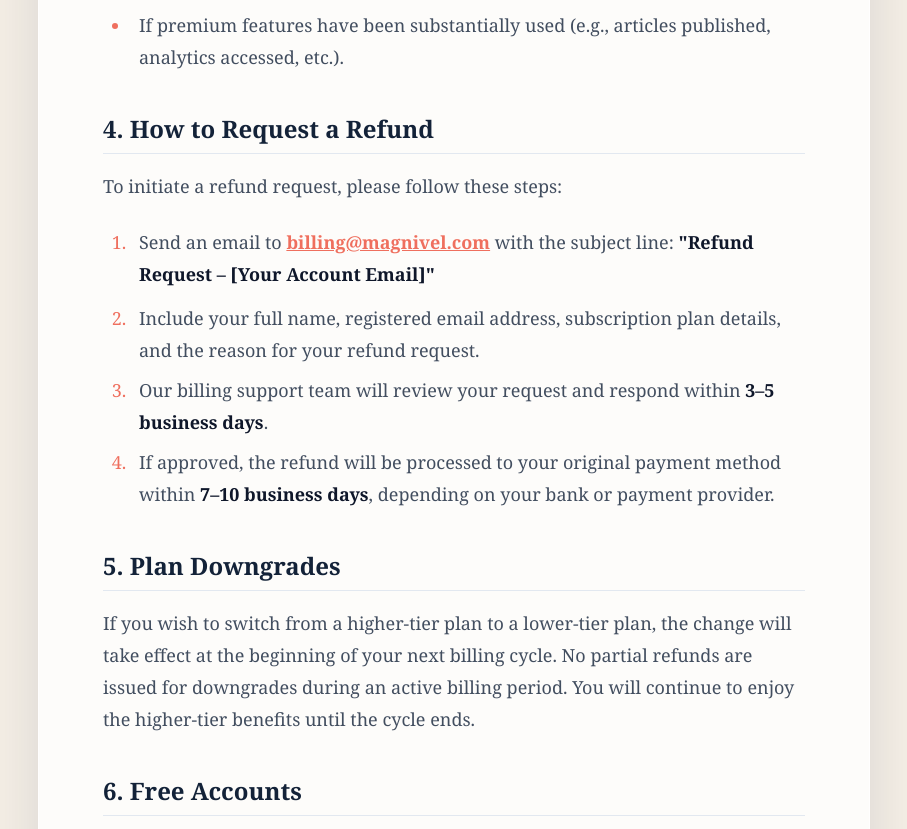
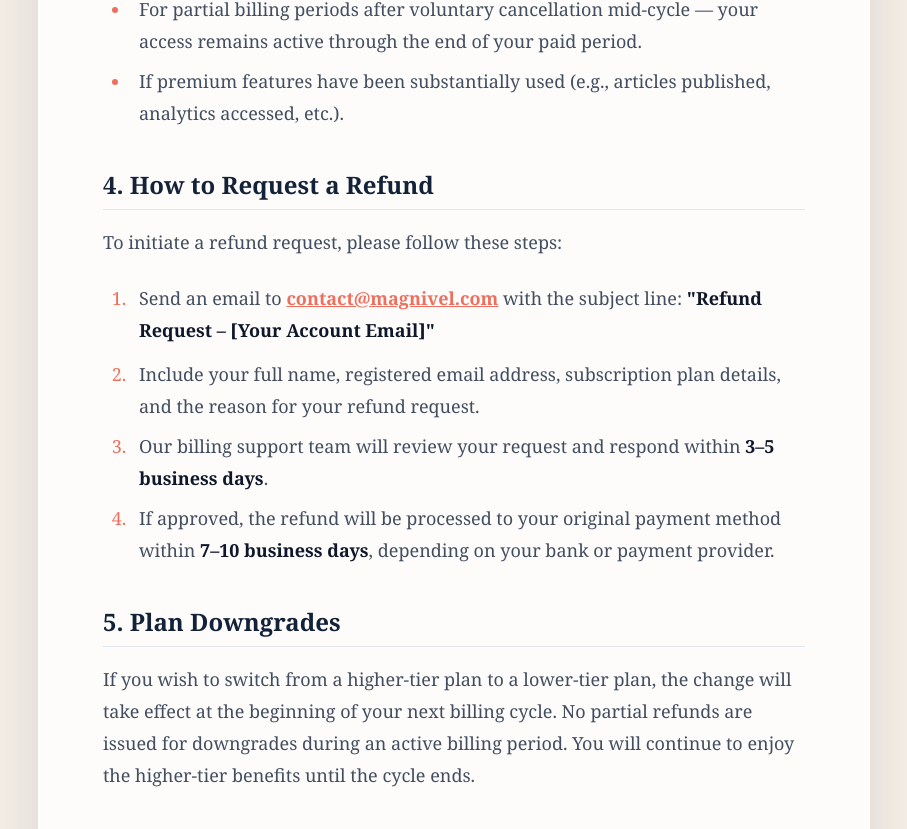
Before and after one commit to naveenmalik28/frontend-mm, a React (Vite) app: page /cancellation-refund-policy in a window 1280 px wide. Shown: the part 1968-2797 px from the top of the page, without its empty margins (186-1093 px from the left). Built offline with nearby package versions, Linux system fonts and the light colour scheme; no server answers.

Commit message:
update info pages

```diff
--- a/src/pages/info/CancellationRefundPolicy.jsx
+++ b/src/pages/info/CancellationRefundPolicy.jsx
@@ -38,7 +38,7 @@ export default function CancellationRefundPolicy() {
         <div className="glass-panel p-8 sm:p-12 md:p-16 shadow-xl shadow-ink/5 border border-white">
           <div className="prose prose-slate prose-lg max-w-none text-ink/80 prose-headings:font-display prose-headings:text-ink prose-a:text-coral hover:prose-a:text-coral/80 prose-li:marker:text-coral">
             <p className="lead text-xl text-ink/90 font-medium mb-8">
-              At <strong>Magnivel International Media</strong>, we strive to ensure that every user has a transparent and fair experience. This Cancellation & Refund Policy outlines your rights and the procedures for cancelling subscriptions and requesting refunds.
+              At <strong>Magnivel International Media</strong>, we strive to ensure that every user has a transparent and fair experience. The website <strong>magnivel.com</strong> is owned and operated by <strong>Magnivel International</strong> (<a href="https://magnivelinternational.com" target="_blank" rel="noopener noreferrer">magnivelinternational.com</a>). This Cancellation & Refund Policy outlines your rights and the procedures for cancelling subscriptions and requesting refunds.
             </p>
 
             <h2 className="text-2xl mt-10 mb-4 border-b border-slate-200 pb-2">1. Subscription Cancellation</h2>
@@ -77,7 +77,7 @@ export default function CancellationRefundPolicy() {
               To initiate a refund request, please follow these steps:
             </p>
             <ol className="space-y-2">
-              <li>Send an email to <a href="mailto:billing@magnivel.com" className="font-bold">billing@magnivel.com</a> with the subject line: <strong>"Refund Request – [Your Account Email]"</strong></li>
+              <li>Send an email to <a href="mailto:contact@magnivel.com" className="font-bold">contact@magnivel.com</a> with the subject line: <strong>"Refund Request – [Your Account Email]"</strong></li>
               <li>Include your full name, registered email address, subscription plan details, and the reason for your refund request.</li>
               <li>Our billing support team will review your request and respond within <strong>3–5 business days</strong>.</li>
               <li>If approved, the refund will be processed to your original payment method within <strong>7–10 business days</strong>, depending on your bank or payment provider.</li>
@@ -101,7 +101,7 @@ export default function CancellationRefundPolicy() {
             <div className="mt-12 bg-slate-50 p-6 rounded-2xl border border-slate-200">
               <h2 className="text-xl m-0 mb-2 font-display text-ink">8. Need Help?</h2>
               <p className="m-0">
-                For any questions regarding cancellations, refunds, or billing, please reach out to our support team at <a href="mailto:billing@magnivel.com" className="font-bold">billing@magnivel.com</a> or visit our <Link to="/contact" className="font-bold">Contact Us</Link> page. We're here to help.
+                For any questions regarding cancellations, refunds, or billing, please reach out to our support team at <a href="mailto:contact@magnivel.com" className="font-bold">contact@magnivel.com</a> or visit our <Link to="/contact" className="font-bold">Contact Us</Link> page. We're here to help.
               </p>
             </div>
           </div>
--- a/src/pages/info/PrivacyPolicy.jsx
+++ b/src/pages/info/PrivacyPolicy.jsx
@@ -35,7 +35,7 @@ export default function PrivacyPolicy() {
         <div className="glass-panel p-8 sm:p-12 md:p-16 shadow-xl shadow-ink/5 border border-white">
           <div className="prose prose-slate prose-lg max-w-none text-ink/80 prose-headings:font-display prose-headings:text-ink prose-a:text-coral hover:prose-a:text-coral/80 prose-li:marker:text-coral">
             <p className="lead text-xl text-ink/90 font-medium mb-8">
-              At <strong>Magnivel International Media</strong>, we are committed to protecting your privacy and ensuring you have a positive experience on our website. This Privacy Policy outlines how we handle your personal data when you visit our platform, read articles, or publish content.
+              At <strong>Magnivel International Media</strong>, we are committed to protecting your privacy and ensuring you have a positive experience on our website. The website <strong>magnivel.com</strong> is owned and operated by <strong>Magnivel International</strong> (<a href="https://magnivelinternational.com" target="_blank" rel="noopener noreferrer">magnivelinternational.com</a>). This Privacy Policy outlines how we handle your personal data when you visit our platform, read articles, or publish content.
             </p>
 
             <h2 className="text-2xl mt-10 mb-4 border-b border-slate-200 pb-2">1. Information We Collect</h2>
@@ -80,7 +80,7 @@ export default function PrivacyPolicy() {
             <div className="mt-12 bg-slate-50 p-6 rounded-2xl border border-slate-200">
               <h2 className="text-xl m-0 mb-2 font-display text-ink">7. Contact Us</h2>
               <p className="m-0">
-                If you have any questions or concerns about this Privacy Policy or our data practices, please contact us at <a href="mailto:privacy@magnivel.com" className="font-bold">privacy@magnivel.com</a>.
+                If you have any questions or concerns about this Privacy Policy or our data practices, please contact us at <a href="mailto:contact@magnivel.com" className="font-bold">contact@magnivel.com</a>.
               </p>
             </div>
           </div>
--- a/src/pages/info/ShippingPolicy.jsx
+++ b/src/pages/info/ShippingPolicy.jsx
@@ -39,7 +39,7 @@ export default function ShippingPolicy() {
         <div className="glass-panel p-8 sm:p-12 md:p-16 shadow-xl shadow-ink/5 border border-white">
           <div className="prose prose-slate prose-lg max-w-none text-ink/80 prose-headings:font-display prose-headings:text-ink prose-a:text-coral hover:prose-a:text-coral/80 prose-li:marker:text-coral">
             <p className="lead text-xl text-ink/90 font-medium mb-8">
-              <strong>Magnivel International Media</strong> is a digital-only platform. All products, services, and content offered through our website are delivered electronically. There are no physical goods shipped as part of our standard offerings.
+              <strong>Magnivel International Media</strong> is a digital-only platform. The website <strong>magnivel.com</strong> is owned and operated by <strong>Magnivel International</strong> (<a href="https://magnivelinternational.com" target="_blank" rel="noopener noreferrer">magnivelinternational.com</a>). All products, services, and content offered through our website are delivered electronically. There are no physical goods shipped as part of our standard offerings.
             </p>
 
             <h2 className="text-2xl mt-10 mb-4 border-b border-slate-200 pb-2">1. Digital Delivery</h2>
@@ -84,7 +84,7 @@ export default function ShippingPolicy() {
             <div className="mt-12 bg-slate-50 p-6 rounded-2xl border border-slate-200">
               <h2 className="text-xl m-0 mb-2 font-display text-ink">6. Questions?</h2>
               <p className="m-0">
-                If you have any questions about our shipping (digital delivery) policy, feel free to reach out to us at <a href="mailto:support@magnivel.com" className="font-bold">support@magnivel.com</a> or visit our <Link to="/contact" className="font-bold">Contact Us</Link> page.
+                If you have any questions about our shipping (digital delivery) policy, feel free to reach out to us at <a href="mailto:contact@magnivel.com" className="font-bold">contact@magnivel.com</a> or visit our <Link to="/contact" className="font-bold">Contact Us</Link> page.
               </p>
             </div>
           </div>
--- a/src/pages/info/TermsOfService.jsx
+++ b/src/pages/info/TermsOfService.jsx
@@ -39,7 +39,7 @@ export default function TermsOfService() {
         <div className="glass-panel p-8 sm:p-12 md:p-16 shadow-xl shadow-ink/5 border border-white">
           <div className="prose prose-slate prose-lg max-w-none text-ink/80 prose-headings:font-display prose-headings:text-ink prose-a:text-coral hover:prose-a:text-coral/80 prose-li:marker:text-coral">
             <p className="lead text-xl text-ink/90 font-medium mb-8">
-              Welcome to <strong>Magnivel International Media</strong>. By accessing or using our website, services, or platform, you agree to comply with and be bound by these Terms of Service. Please read them carefully.
+              Welcome to <strong>Magnivel International Media</strong>. The website <strong>magnivel.com</strong> is owned and operated by <strong>Magnivel International</strong> (<a href="https://magnivelinternational.com" target="_blank" rel="noopener noreferrer">magnivelinternational.com</a>). By accessing or using our website, services, or platform, you agree to comply with and be bound by these Terms of Service. Please read them carefully.
             </p>
 
             <h2 className="text-2xl mt-10 mb-4 border-b border-slate-200 pb-2">1. Acceptance of Terms</h2>
@@ -95,7 +95,7 @@ export default function TermsOfService() {
             <div className="mt-12 bg-slate-50 p-6 rounded-2xl border border-slate-200">
               <h2 className="text-xl m-0 mb-2 font-display text-ink">8. Contact Information</h2>
               <p className="m-0">
-                If you have any questions about these Terms of Service, please contact our legal team at <a href="mailto:legal@magnivel.com" className="font-bold">legal@magnivel.com</a>.
+                If you have any questions about these Terms of Service, please contact our legal team at <a href="mailto:contact@magnivel.com" className="font-bold">contact@magnivel.com</a>.
               </p>
             </div>
           </div>
```
